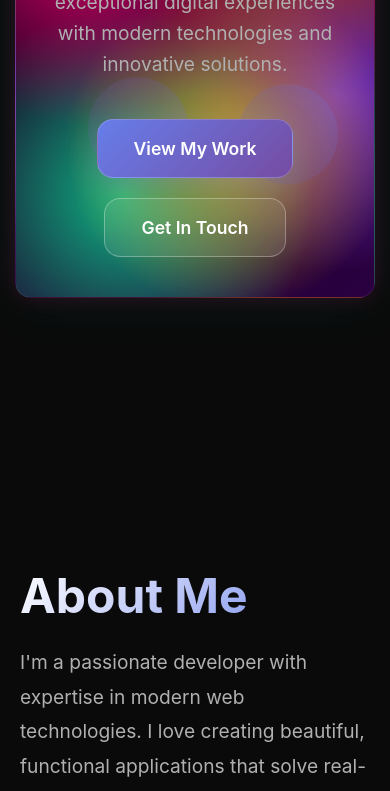
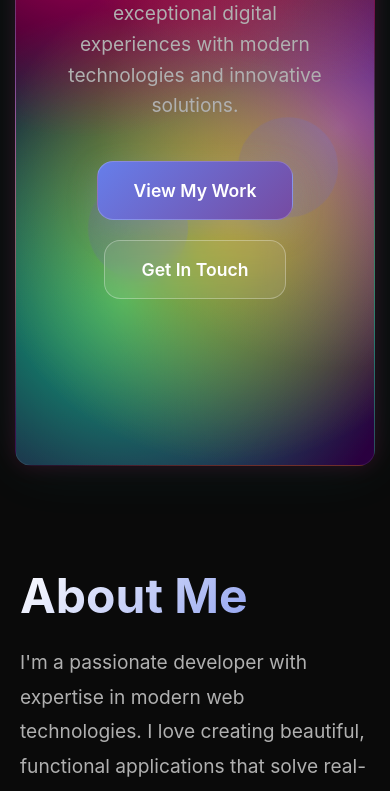
Before and after one commit to fareiddev/landing-test, a plain HTML site: page Testing Vercel Landing Page/index.html in a window 390 px wide. Shown: the part 378-1169 px from the top of the page. Drawn offline with nearby package versions, Linux system fonts and the light colour scheme.

Commit message:
added top bot padding in hero container

```diff
--- a/Testing Vercel Landing Page/style.css
+++ b/Testing Vercel Landing Page/style.css
@@ -573,8 +573,7 @@
             }
 
             .hero-container {
-                min-height: 60vh;
-                max-height: 80vh;
+                padding: 10% 15px;
                 border-radius: 16px;
             }
 
```
